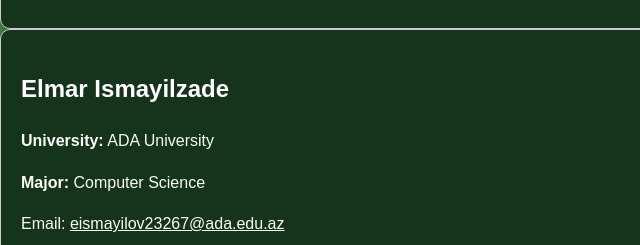
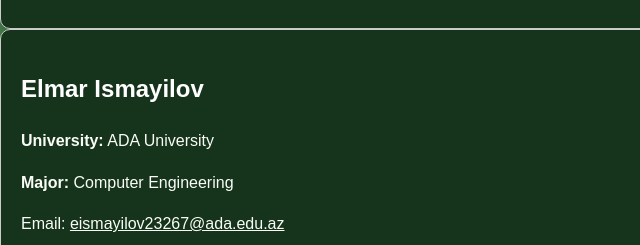
Before and after one commit to elmarismayilov/SITE-Team04.github.io, a plain HTML site: page team-members.html in a window 1280 px wide. Shown: the part 979-1224 px from the top of the page, 0-640 px from the left. Drawn offline with Linux system fonts and the light colour scheme.

Commit message:
Update team-members.html

```diff
--- a/team-members.html
+++ b/team-members.html
@@ -56,9 +56,9 @@
 
                 <article class="team-member">
                     <img src="Elmar.jpeg" alt="Elmar">
-                    <h2 class="city" id="Elmar">Elmar Ismayilzade</h2>
+                    <h2 class="city" id="Elmar">Elmar Ismayilov</h2>
                     <p><strong>University:</strong> ADA University</p>
-                    <p><strong>Major:</strong> Computer Science</p>
+                    <p><strong>Major:</strong> Computer Engineering</p>
                     <p>Email: <a href="mailto:eismayilov23267@ada.edu.az">eismayilov23267@ada.edu.az</a></p>
                 </article>
             </section>
```
